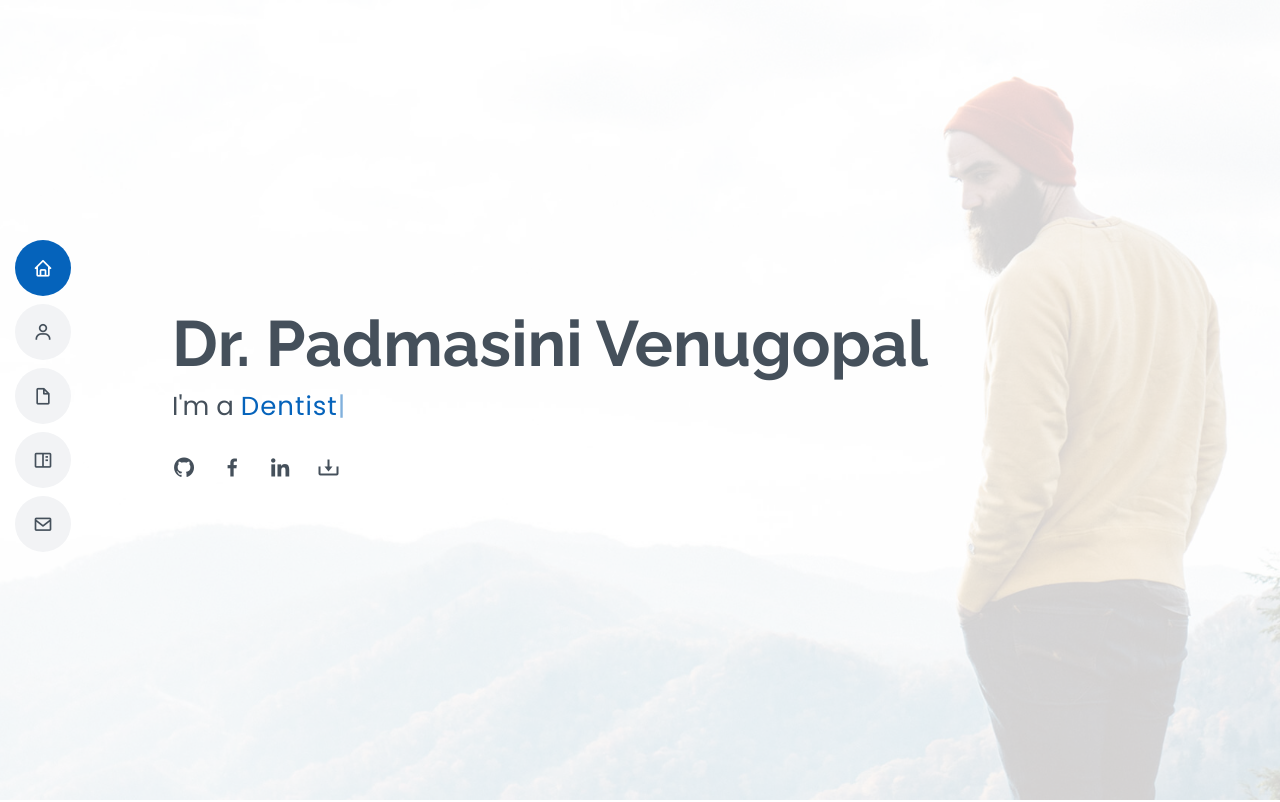
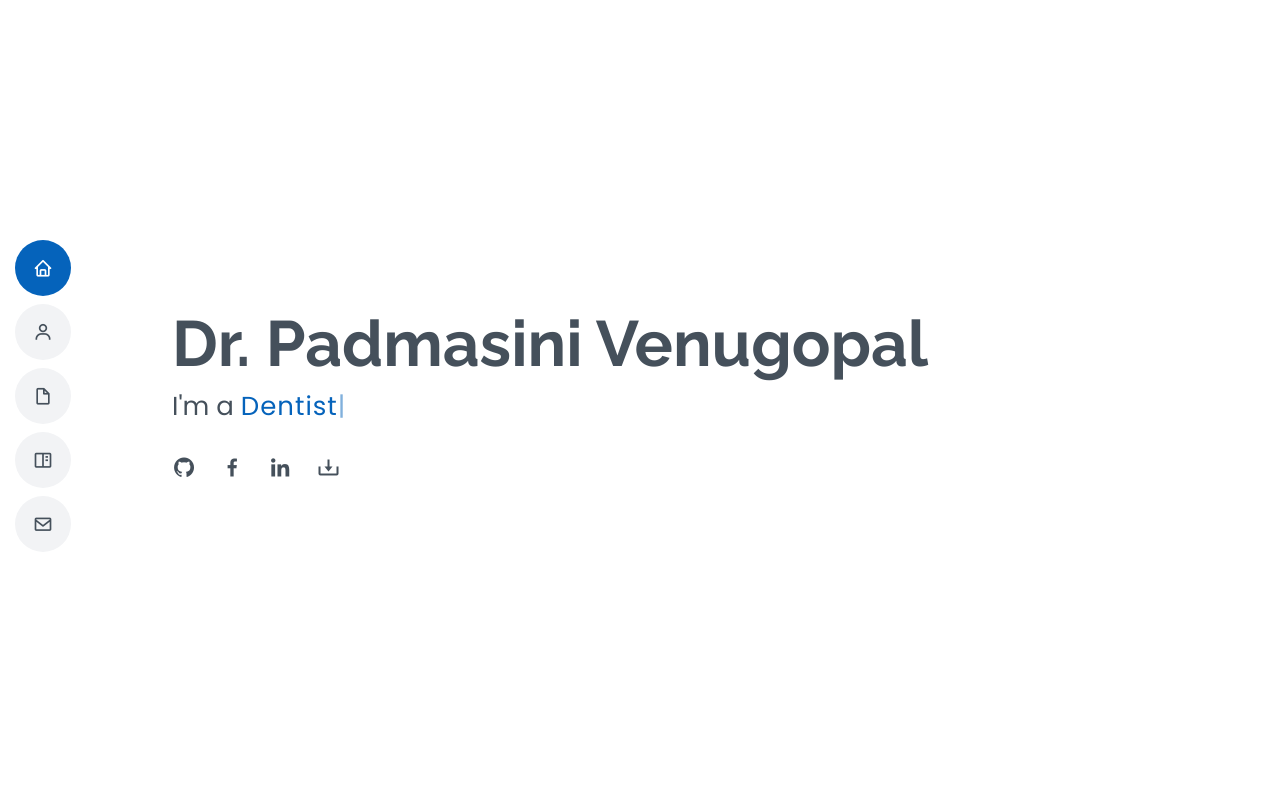
Before and after one commit to drpadma/drpadmasinivenugopal, a plain HTML site: page index.html in a window 1280 px wide. Shown: the top 802 px of the page. Drawn offline with nearby package versions, Linux system fonts and the light colour scheme.

Commit message:
removed background image

```diff
--- a/assets/css/style.css
+++ b/assets/css/style.css
@@ -274,7 +274,7 @@ h6 {
 #hero {
   width: 100%;
   height: 100vh;
-  background: url("../img/hero-bg.jpg") top right no-repeat;
+  /* background: url("../img/hero-bg.jpg") top right no-repeat; */
   background-size: cover;
   position: relative;
 }
```
